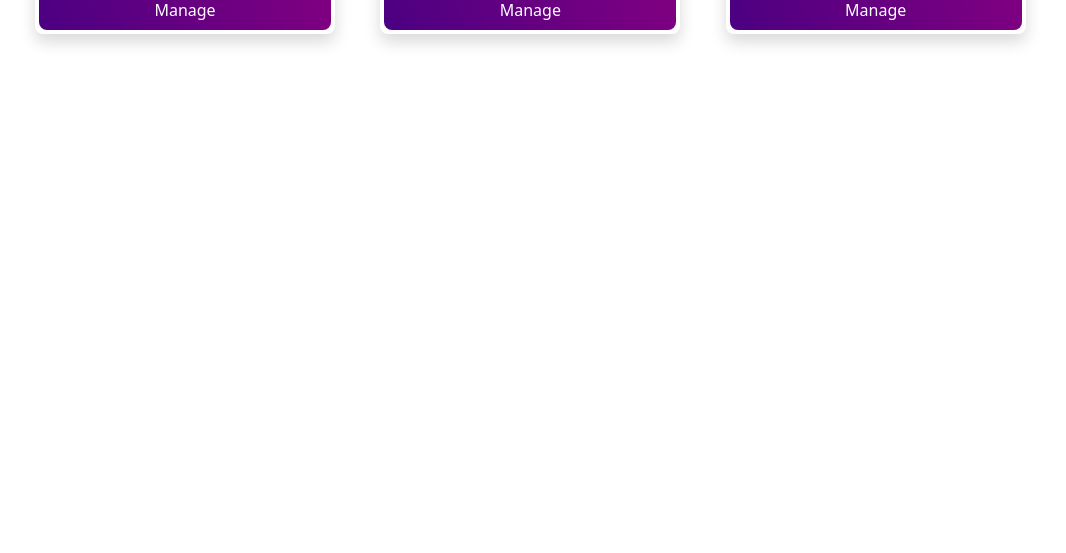
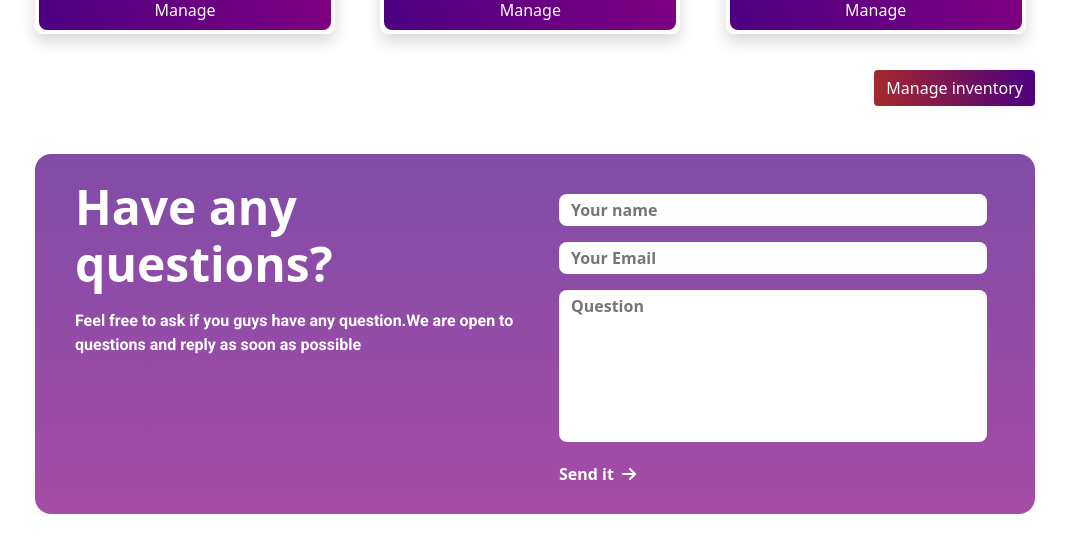
Before and after one commit to 1804011/assignment-11-client, a React (Create React App) app: page / in a window 1280 px wide. Shown: the part 1687-2240 px from the top of the page, without its empty margins (105-1171 px from the left). Before the commit the page ends 1757 px from the top, so only its background shows below. Built offline with nearby package versions, Linux system fonts and the light colour scheme.

Commit message:
question section added

```diff
--- a/src/Components/Header/Header.js
+++ b/src/Components/Header/Header.js
@@ -19,6 +19,7 @@ const Header = () => {
 					background: "linear-gradient(40deg,indigo,purple)",
 				}}
 				variant="dark"
+				sticky="top"
 			>
 				<Container>
 					<Navbar.Brand>
--- a/src/Components/Home/Home.js
+++ b/src/Components/Home/Home.js
@@ -2,6 +2,7 @@ import React from "react";
 import Banner from "../Banner/Banner";
 import Header from "../Header/Header";
 import Inventory from "../Inventory/Inventory";
+import Question from "../Question/Question";
 
 const Home = () => {
 	return (
@@ -9,6 +10,7 @@ const Home = () => {
 			<Header></Header>
 			<Banner></Banner>
 			<Inventory></Inventory>
+			<Question></Question>
 		</div>
 	);
 };
--- a/src/Components/Inventory/Inventory.css
+++ b/src/Components/Inventory/Inventory.css
@@ -1,3 +1,7 @@
+.inventory-container {
+	width: 1000px;
+	margin: 0 auto;
+}
 .inventory-container .items-container {
 	display: grid;
 	grid-template-columns: repeat(3, 1fr);
@@ -5,3 +9,9 @@
 	width: 1000px;
 	margin: 36px auto;
 }
+.inventory-container > button {
+	background-image: linear-gradient(80deg, brown, indigo) !important;
+	border: 0 !important;
+	float: right;
+	margin-bottom: 48px;
+}
--- a/src/Components/Inventory/Inventory.js
+++ b/src/Components/Inventory/Inventory.js
@@ -2,6 +2,7 @@ import React from "react";
 import "./Inventory.css";
 import { useState, useEffect } from "react";
 import InventoryItem from "../InventoryItem/InventoryItem";
+import { Link } from "react-router-dom";
 const Inventory = () => {
 	const [items, setItems] = useState([]);
 	useEffect(() => {
@@ -10,13 +11,21 @@ const Inventory = () => {
 			.then((data) => setItems(data));
 	}, []);
 	return (
-		<div className="inventory-container">
+		<div className="inventory-container pb-4">
 			<h2 className="text-center my-4">Inventory Services</h2>
 			<div className="items-container">
 				{items.map((item) => (
 					<InventoryItem data={item}></InventoryItem>
 				))}
 			</div>
+			<button className="btn btn-primary">
+				<Link
+					to="manage-inventory"
+					style={{ color: "white", textDecoration: "none" }}
+				>
+					Manage inventory
+				</Link>
+			</button>
 		</div>
 	);
 };
--- a/src/Components/InventoryItem/InventoryItem.js
+++ b/src/Components/InventoryItem/InventoryItem.js
@@ -7,7 +7,7 @@ const InventoryItem = ({ data }) => {
 			<img src={img} alt="" />
 			<h4 className="text-center my-2">{name}</h4>
 			<p className="text-center">{description}</p>
-			<p className="text-center">Quantity in stocks:{quantity}</p>
+			<p className="text-center">Quantity in stocks: {quantity}</p>
 			<p className="text-center">Price: ${price}</p>
 			<button className="py-2">Manage</button>
 		</div>
--- /dev/null
+++ b/src/Components/Question/Question.css
@@ -0,0 +1,55 @@
+.question-container {
+	width: 1000px;
+	margin: 60px auto;
+	/* background-color: rgba(238, 130, 238, 0.4); */
+	background-image: linear-gradient(
+		to bottom,
+		rgba(75, 0, 130, 0.7),
+		rgba(128, 0, 128, 0.7)
+	);
+	background-blend-mode: multiply;
+	border-radius: 16px;
+	padding: 24px;
+	color: white;
+}
+.question-container .question {
+	padding-left: 16px;
+	width: 50%;
+}
+.question-container .question h2 {
+	font-weight: 600;
+	font-size: 48px;
+}
+.question-container .question h2 span {
+	display: block;
+}
+.question-container .question p {
+	font-weight: 600;
+	font-family: "Roboto";
+}
+.question-container .input-info {
+	width: 50%;
+	padding-left: 24px;
+	padding-right: 24px;
+}
+.question-container .input-info form {
+	display: flex;
+	flex-direction: column;
+}
+.question-container .input-info form input,
+.question-container .input-info textarea,
+.question-container .input-info button {
+	margin-top: 16px;
+	border-radius: 8px;
+	border: 0;
+	padding: 4px;
+	padding-left: 12px;
+	resize: none;
+	font-weight: 600;
+	color: #111111;
+}
+.question-container .input-info button {
+	color: white;
+	text-align: left;
+	padding-left: 0;
+}
--- /dev/null
+++ b/src/Components/Question/Question.js
@@ -0,0 +1,44 @@
+import { faArrowRight } from "@fortawesome/free-solid-svg-icons";
+import { FontAwesomeIcon } from "@fortawesome/react-fontawesome";
+import React from "react";
+import "./Question.css";
+const Question = () => {
+	return (
+		<div className="question-container d-flex ">
+			<div className="question">
+				<h2>
+					<span>Have any</span>
+					<span>questions?</span>
+				</h2>
+				<p className="my-3">
+					Feel free to ask if you guys have any question.We are open to
+					questions and reply as soon as possible
+				</p>
+			</div>
+			<div className="input-info">
+				<form>
+					<input type="text" name="name" id="name" placeholder="Your name" />
+					<input
+						type="email"
+						name="email"
+						id="email"
+						placeholder="Your Email"
+					/>
+					<textarea
+						name="question"
+						id="question"
+						cols="30"
+						rows="6"
+						placeholder="Question"
+					></textarea>
+					<button type="submit" className="btn">
+						Send it &nbsp;
+						<FontAwesomeIcon icon={faArrowRight}></FontAwesomeIcon>
+					</button>
+				</form>
+			</div>
+		</div>
+	);
+};
+
+export default Question;
```
